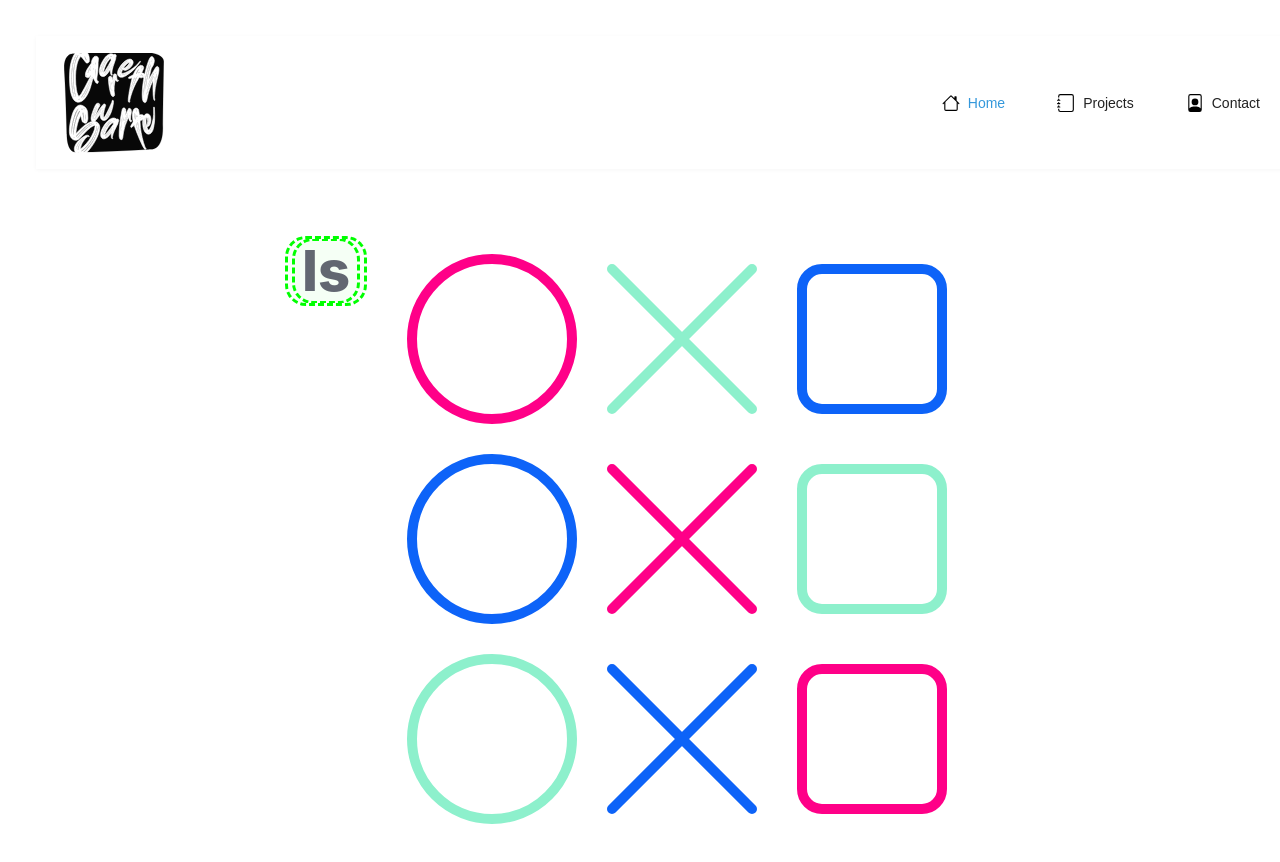
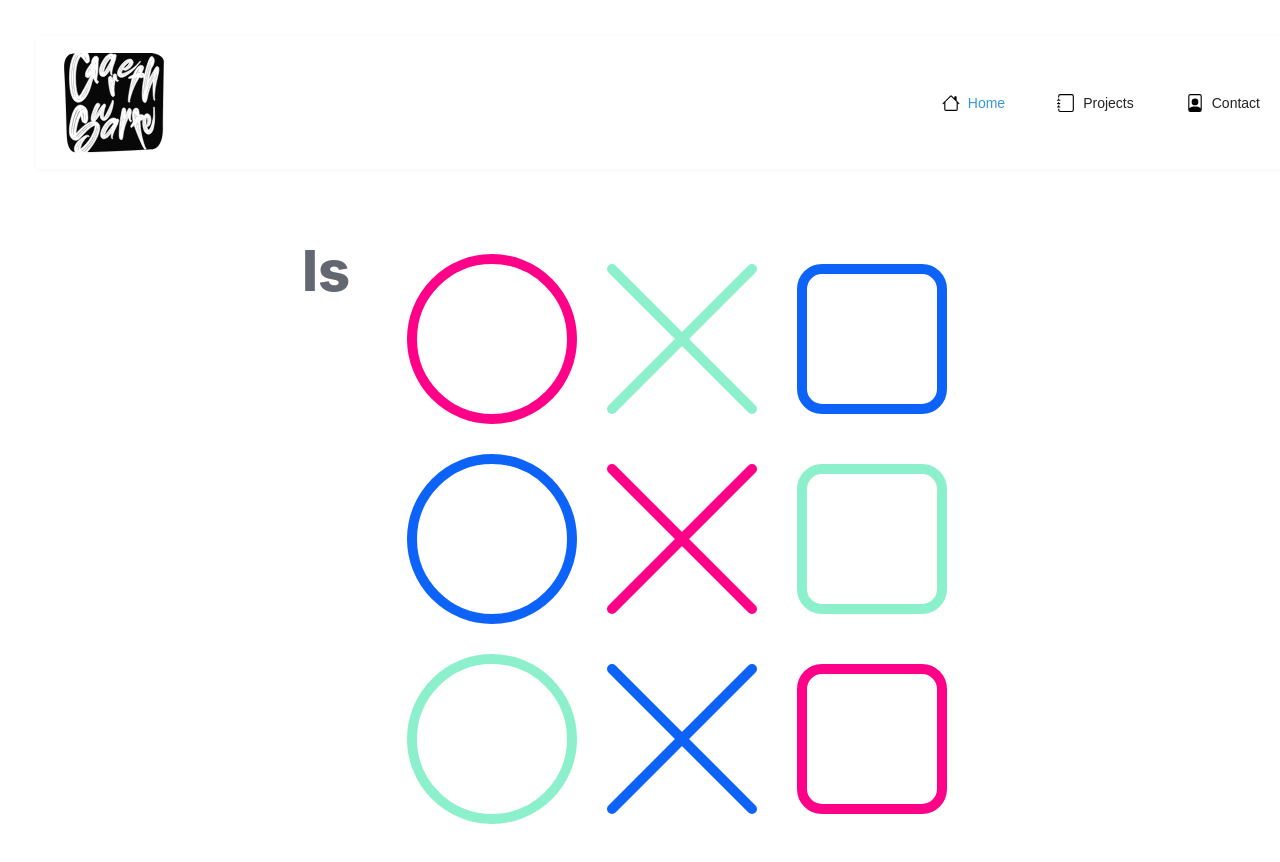
Before and after one commit to garethS-debug/React_FS, a React (Vite) app: page / in a window 1280 px wide. Shown: the top 862 px of the page. Built offline with nearby package versions, Linux system fonts and the light colour scheme.

Commit message:
Removing debug content

```diff
--- a/src/components/RotatingText.css
+++ b/src/components/RotatingText.css
@@ -9,10 +9,10 @@
   color: inherit;
   font-family: Inter, system-ui, -apple-system, 'Segoe UI', Roboto, 'Helvetica Neue', Arial;
   font-size: clamp(2rem, 6vw, 4rem);
-  /* DEBUG: temporary visual aid to confirm component is present */
-  outline: 3px dashed lime;
-  background-color: rgba(0,255,0,0.02);
-  /* clip any animated characters that move outside this container */
+
+  outline: none;
+  background-color: transparent;
+
   overflow: hidden;
   border-radius: 18px;
   padding: 0.15rem 0.5rem;
```
